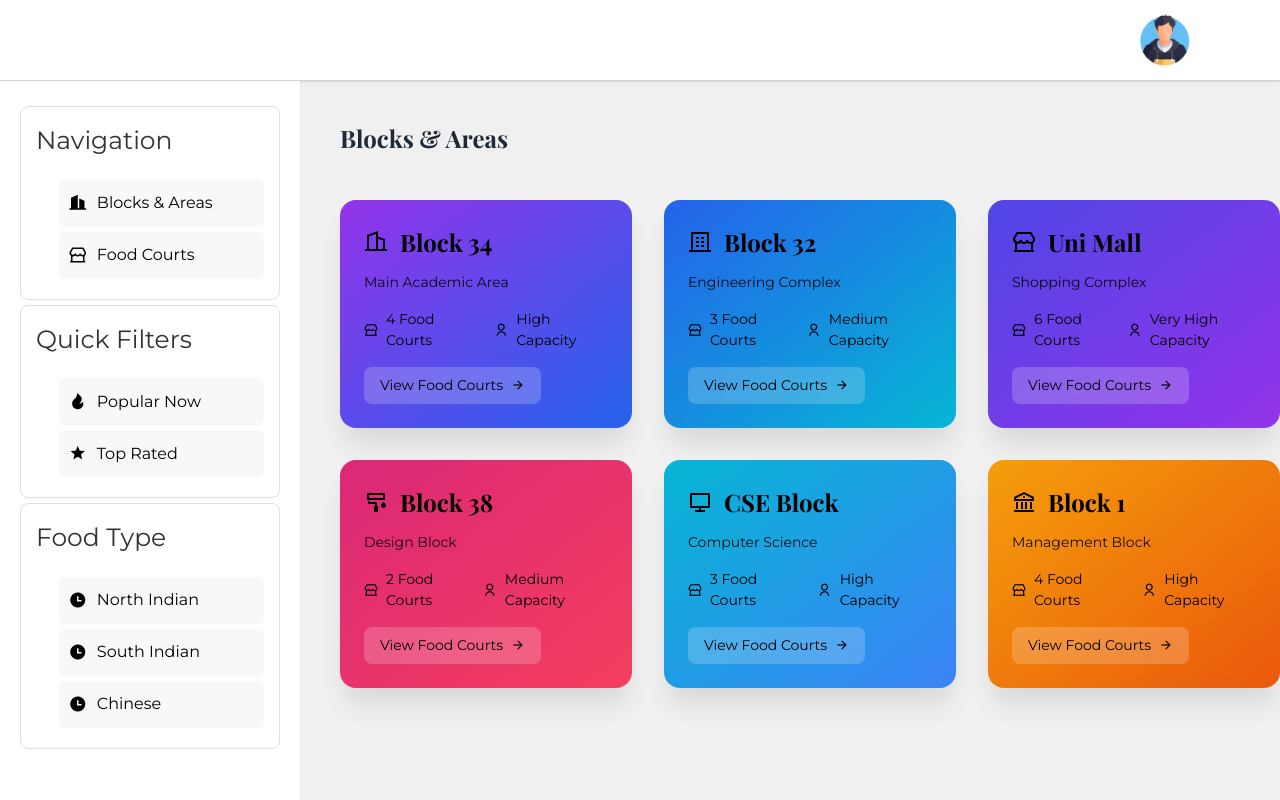
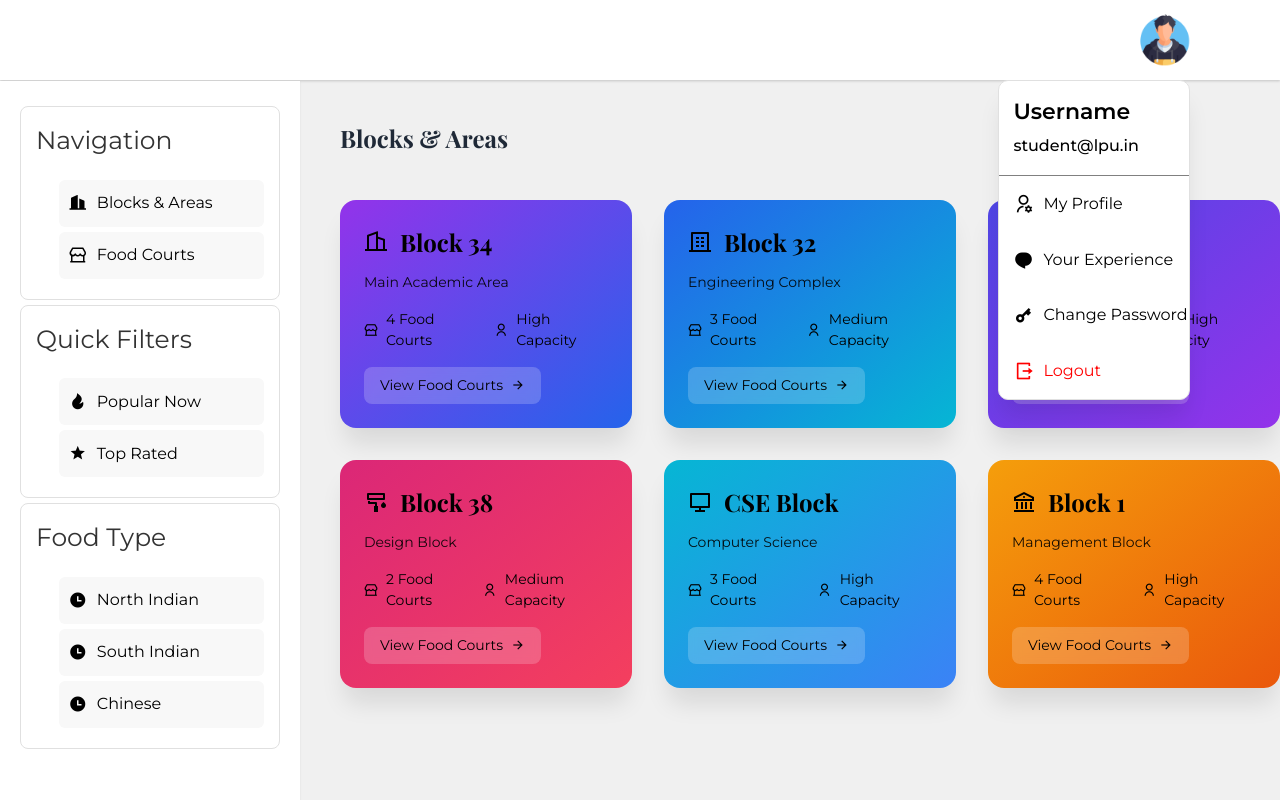
Before and after one commit to arnavprajapati/CollegeProject, a plain HTML site: page frontend/explore.html in a window 1280 px wide. Both pictures are taken after a click on the element 1216 px from the left and 40 px from the top of the page. Shown: the top 800 px of the page. Drawn offline with nearby package versions, Linux system fonts and the light colour scheme.

Commit message:
added profile css

```diff
--- a/frontend/explore.css
+++ b/frontend/explore.css
@@ -283,3 +283,68 @@ h2 {
 .gradient-amber-orange {
     background: linear-gradient(to bottom right, #f59e0b, #ea580c);
 }
+
+.profile-view{
+    position: absolute;
+    z-index: 1000;
+    top: 10%;
+    left: 78%;
+    width: 15%;
+    height: 40%;
+    border-radius: 10px;
+    /* display: grid; */
+    grid-template-rows: 30% 70%;
+    grid-template-columns: 100%;
+    background-color: white;
+    box-shadow: 0 20px 25px -5px rgba(0, 0, 0, 0.1);
+    border: 1px solid #e0e0e0;
+    display: none;
+    overflow: hidden;
+}
+
+.profile-view.active{
+    display: grid;
+}
+
+.username{
+    border-bottom: 1px solid gray;
+    display: flex;
+    gap: 6px;
+    flex-direction: column;
+    padding: 14px;
+}
+.username h3{
+    font-size: 22px;
+    font-weight: 600;
+}
+.username p{
+    font-size: 16px;
+    font-weight: 500;
+}
+.data{
+    display: flex;
+    align-items: center;
+    gap: 10px;
+    padding-left: 14px;
+    height: 100%;
+    width: 100%;
+}
+.detail{
+    display: flex;
+    flex-direction: column;
+    justify-content: space-evenly;
+    width: 100%;
+    height: 100%;
+    align-items: center;
+    cursor: pointer;
+}
+.data i{
+    font-size: 20px;
+}
+
+.data:hover{
+    background-color: #f0f0f0;
+}
+.logout{
+    color: red;
+}
--- a/frontend/explore.js
+++ b/frontend/explore.js
@@ -39,7 +39,7 @@ document.addEventListener('DOMContentLoaded', () => {
             <div class="logo"></div>
             <div class="spaces"></div>
             <div class="profile" onclick="toggleProfile()">
-                <img src="/frontend/images/explore/boy.png" alt="">
+                <img src="/images/explore/boy.png" alt="">
             </div>
         </div>
         <div class="container">
```
